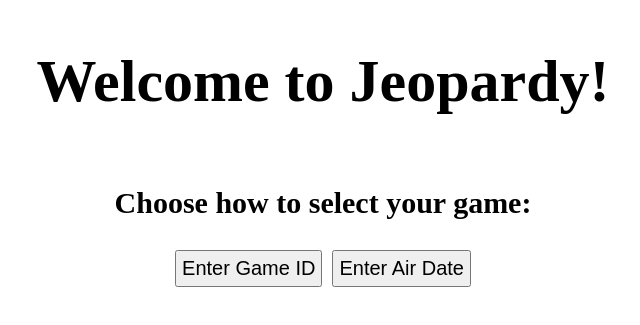
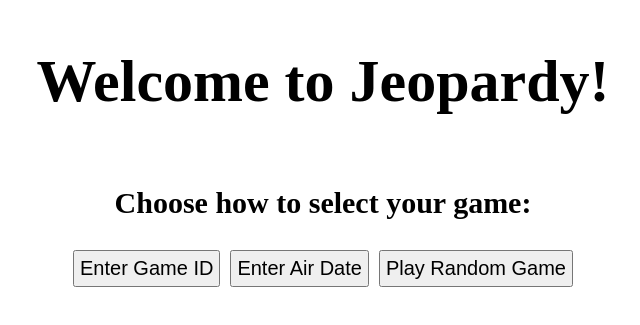
Before and after one commit to cstevens5/Jeopardy-website, a React (Vite) app in the folder frontend/: page / in a window 1280 px wide. Shown: the part 261-586 px from the top of the page, without its empty margins (325-965 px from the left). Built offline with nearby package versions, Linux system fonts and the light colour scheme.

Commit message:
added functionality to select random game

```diff
--- a/frontend/src/pages/Home.jsx
+++ b/frontend/src/pages/Home.jsx
@@ -56,14 +56,37 @@
   const [input, setInput] = useState("");
   const navigate = useNavigate();
 
-  const handleSubmit = (e) => {
+  const handleSubmit = async (e) => {
     e.preventDefault();
 
     // check which method we are using to determine the game
     if (enterMethod === "gameid") {
       navigate(`/gameboard/${input}`);
-    } else {
+    } else if (enterMethod === "airdate") {
       navigate(`/gameboard?airdate=${input}`);
+    }
+  };
+
+  const handleRandomGame = async () => {
+    try {
+      const response = await fetch(`/api/games/random`);
+
+      if (!response.ok) {
+        console.log("Error fetching random game");
+        return;
+      }
+
+      const data = await response.json();
+      const game_id = data.game_id;
+
+      if (!game_id) {
+        console.log("Random game ID not found in response");
+        return;
+      }
+
+      navigate(`/gameboard/${game_id}`);
+    } catch (err) {
+      console.error("Failed to fetch random game: ", err);
     }
   };
 
@@ -79,6 +102,7 @@
           <Button onClick={() => setEnterMethod("airdate")}>
             Enter Air Date
           </Button>
+          <Button onClick={handleRandomGame}>Play Random Game</Button>
         </ButtonContainer>
       )}
       {enterMethod === "gameid" && (
```
